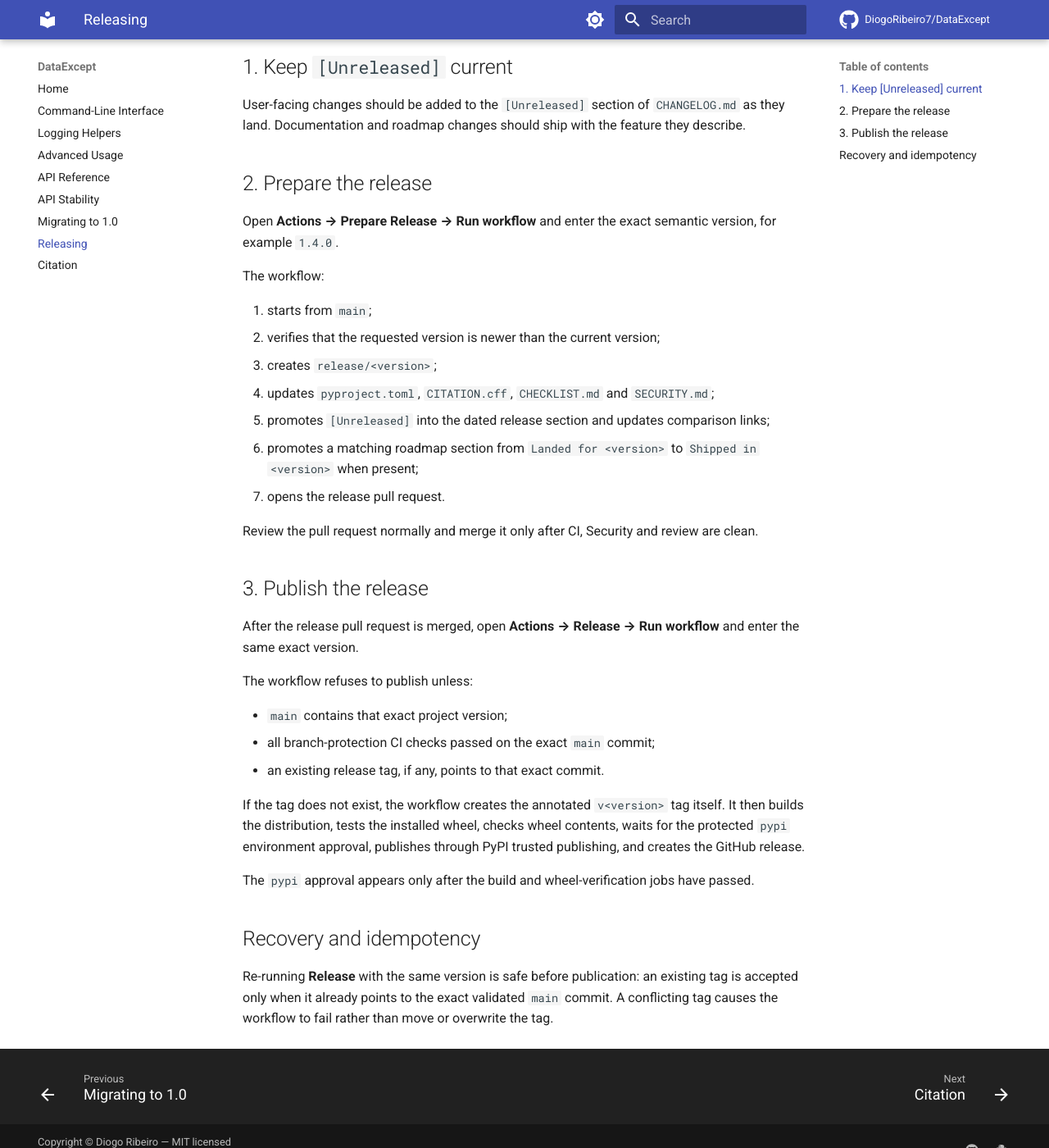
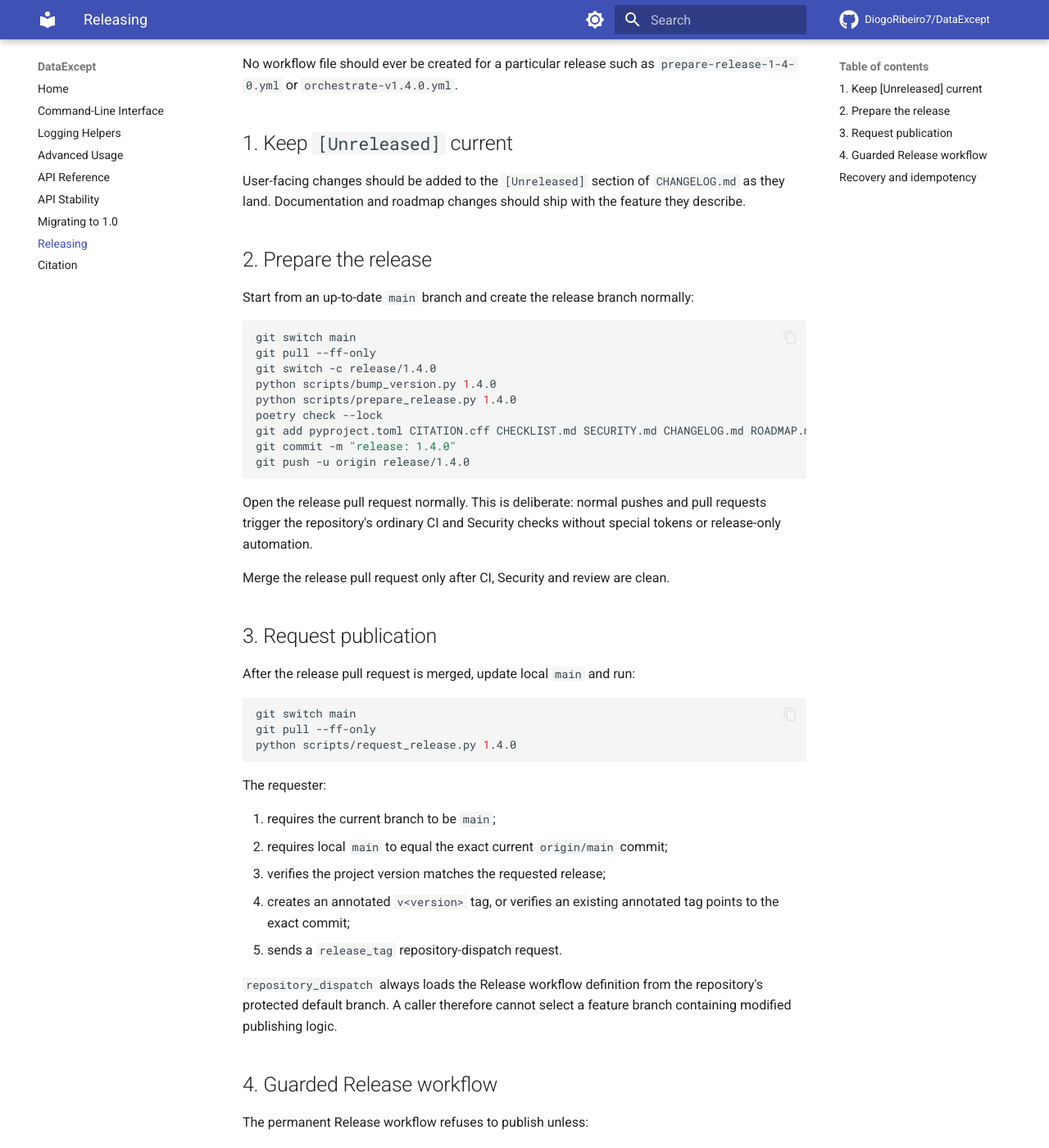
Before and after one commit to DiogoRibeiro7/DataExcept, an MkDocs documentation site: the page built from docs/releasing.md, in a window 1280 px wide and 1400 px high, scrolled down 207 px. Shown: the whole window at 82% size. Built offline with MkDocs 1.6.1 and Material for MkDocs 9.7.7, drawn with Linux system fonts in a browser that asks for light colours; comment, search, counter and statistics services are not loaded; some of the changed text lies outside the part shown.

Commit message:
docs: describe single trusted release workflow

````diff
--- a/docs/releasing.md
+++ b/docs/releasing.md
@@ -1,8 +1,11 @@
 # Releasing DataExcept
 
-DataExcept uses two permanent GitHub Actions workflows for every release. No
-version-specific workflow files or temporary tag-orchestration workflows are
-part of the release process.
+DataExcept has one permanent privileged release workflow:
+`.github/workflows/release.yml`. Release preparation and release requests are
+ordinary scripts, not version-specific GitHub Actions workflows.
+
+No workflow file should ever be created for a particular release such as
+`prepare-release-1-4-0.yml` or `orchestrate-v1.4.0.yml`.
 
 ## 1. Keep `[Unreleased]` current
 
@@ -12,46 +15,74 @@
 
 ## 2. Prepare the release
 
-Open **Actions → Prepare Release → Run workflow** and enter the exact semantic
-version, for example `1.4.0`.
+Start from an up-to-date `main` branch and create the release branch normally:
 
-The workflow:
+```bash
+git switch main
+git pull --ff-only
+git switch -c release/1.4.0
+python scripts/bump_version.py 1.4.0
+python scripts/prepare_release.py 1.4.0
+poetry check --lock
+git add pyproject.toml CITATION.cff CHECKLIST.md SECURITY.md CHANGELOG.md ROADMAP.md
+git commit -m "release: 1.4.0"
+git push -u origin release/1.4.0
+```
 
-1. starts from `main`;
-2. verifies that the requested version is newer than the current version;
-3. creates `release/<version>`;
-4. updates `pyproject.toml`, `CITATION.cff`, `CHECKLIST.md` and `SECURITY.md`;
-5. promotes `[Unreleased]` into the dated release section and updates comparison
-   links;
-6. promotes a matching roadmap section from `Landed for <version>` to
-   `Shipped in <version>` when present;
-7. opens the release pull request.
+Open the release pull request normally. This is deliberate: normal pushes and
+pull requests trigger the repository's ordinary CI and Security checks without
+special tokens or release-only automation.
 
-Review the pull request normally and merge it only after CI, Security and review
-are clean.
+Merge the release pull request only after CI, Security and review are clean.
 
-## 3. Publish the release
+## 3. Request publication
 
-After the release pull request is merged, open **Actions → Release → Run
-workflow** and enter the same exact version.
+After the release pull request is merged, update local `main` and run:
 
-The workflow refuses to publish unless:
+```bash
+git switch main
+git pull --ff-only
+python scripts/request_release.py 1.4.0
+```
 
+The requester:
+
+1. requires the current branch to be `main`;
+2. requires local `main` to equal the exact current `origin/main` commit;
+3. verifies the project version matches the requested release;
+4. creates an annotated `v<version>` tag, or verifies an existing annotated tag
+   points to the exact commit;
+5. sends a `release_tag` repository-dispatch request.
+
+`repository_dispatch` always loads the Release workflow definition from the
+repository's protected default branch. A caller therefore cannot select a
+feature branch containing modified publishing logic.
+
+## 4. Guarded Release workflow
+
+The permanent Release workflow refuses to publish unless:
+
+- the dispatched tag is strict `vX.Y.Z` SemVer without leading zeroes;
 - `main` contains that exact project version;
 - all branch-protection CI checks passed on the exact `main` commit;
-- an existing release tag, if any, points to that exact commit.
+- the release tag is annotated and resolves to that exact commit.
 
-If the tag does not exist, the workflow creates the annotated `v<version>` tag
-itself. It then builds the distribution, tests the installed wheel, checks wheel
-contents, waits for the protected `pypi` environment approval, publishes through
-PyPI trusted publishing, and creates the GitHub release.
+The validated commit SHA is passed as an immutable job output. Build and wheel
+verification check out that SHA directly rather than resolving the tag again,
+so moving a tag after preflight cannot change what gets published.
+
+The remaining path is:
+
+```text
+build -> verify wheel -> pypi approval -> PyPI -> GitHub release
+```
 
 The `pypi` approval appears only after the build and wheel-verification jobs have
 passed.
 
 ## Recovery and idempotency
 
-Re-running **Release** with the same version is safe before publication: an
-existing tag is accepted only when it already points to the exact validated
-`main` commit. A conflicting tag causes the workflow to fail rather than move
-or overwrite the tag.
+Re-running the release request for the same version is safe before publication:
+an existing tag is accepted only when it is annotated and points to the exact
+current `main` commit. A conflicting or lightweight tag causes the process to
+fail rather than move or overwrite it.
````
